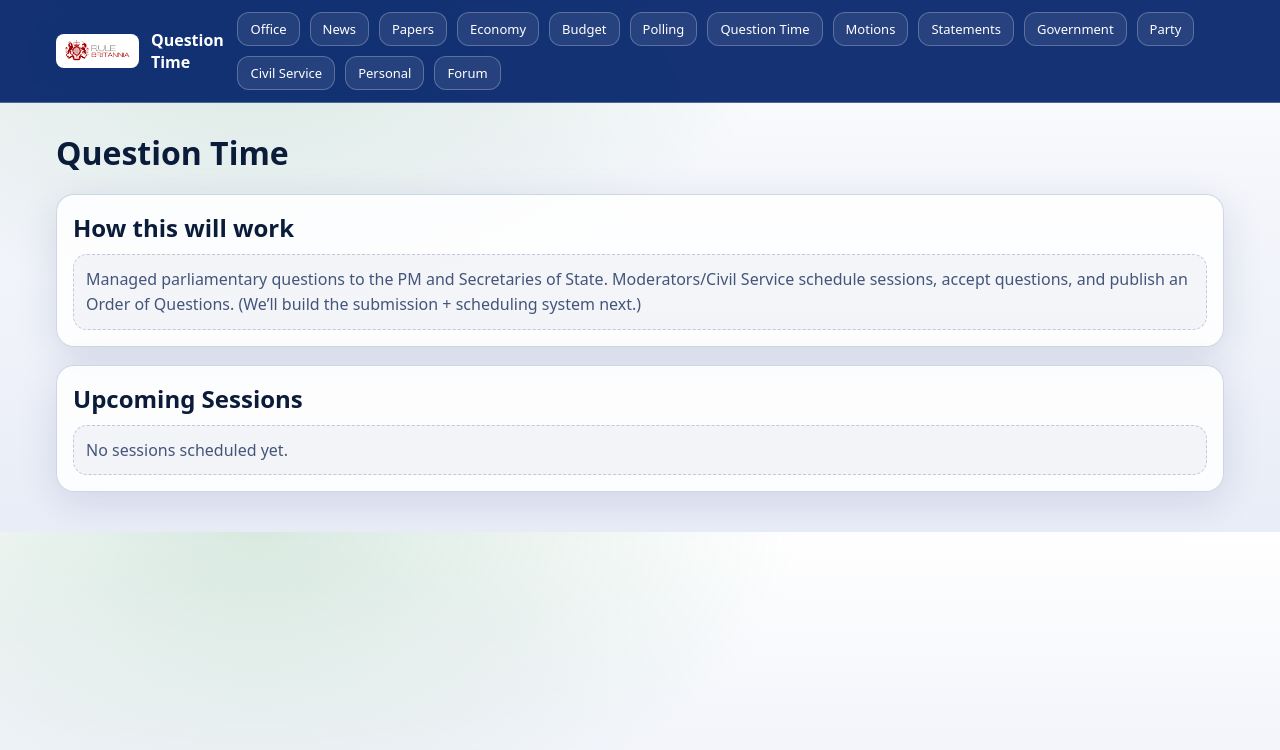
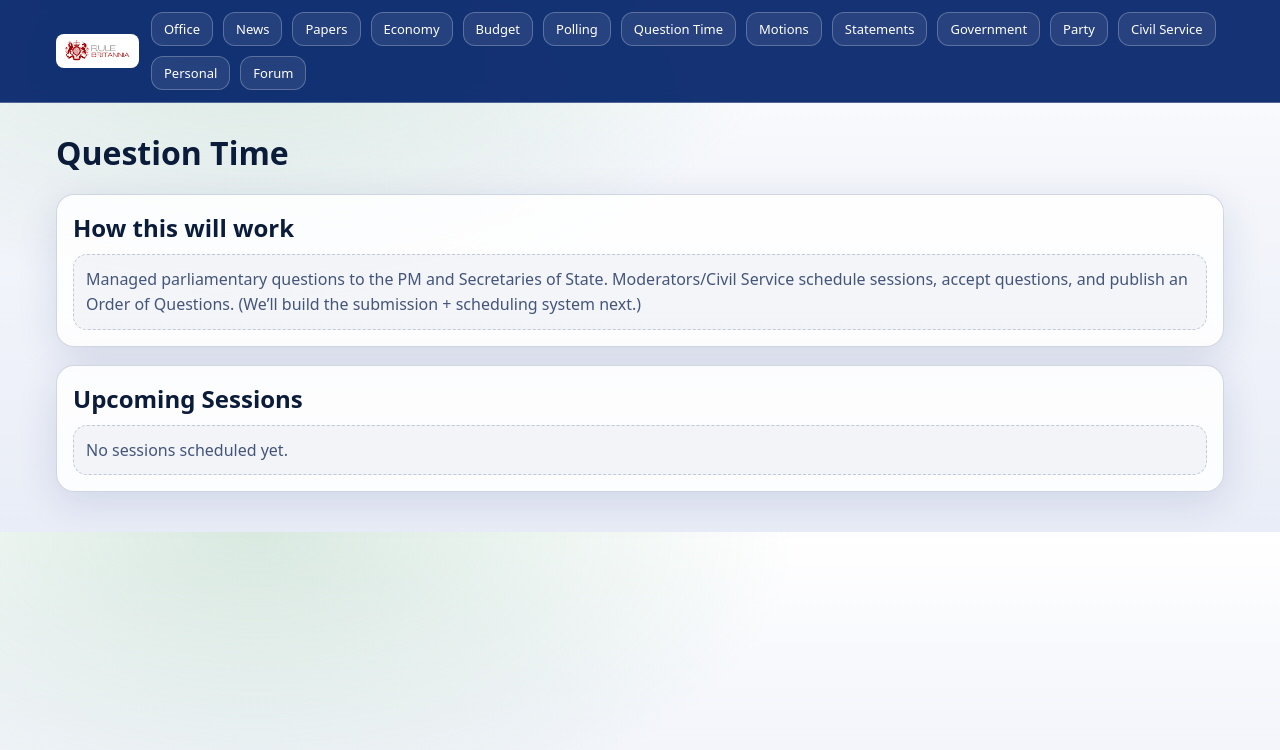
Before and after one commit to DaleW82003/rulebritannia-app, a plain HTML site: page questiontime.html in a window 1280 px wide. Drawn offline with Linux system fonts and the light colour scheme.

Commit message:
Update questiontime.html

```diff
--- a/questiontime.html
+++ b/questiontime.html
@@ -11,7 +11,6 @@
   <div class="topbar-inner">
     <div class="brand">
       <img class="logo" src="./assets/RB%20Logo.png" alt="Rule Britannia">
-      <span class="brand-text">Question Time</span>
     </div>
     <nav class="nav">
       <a href="dashboard.html">Office</a>
```
